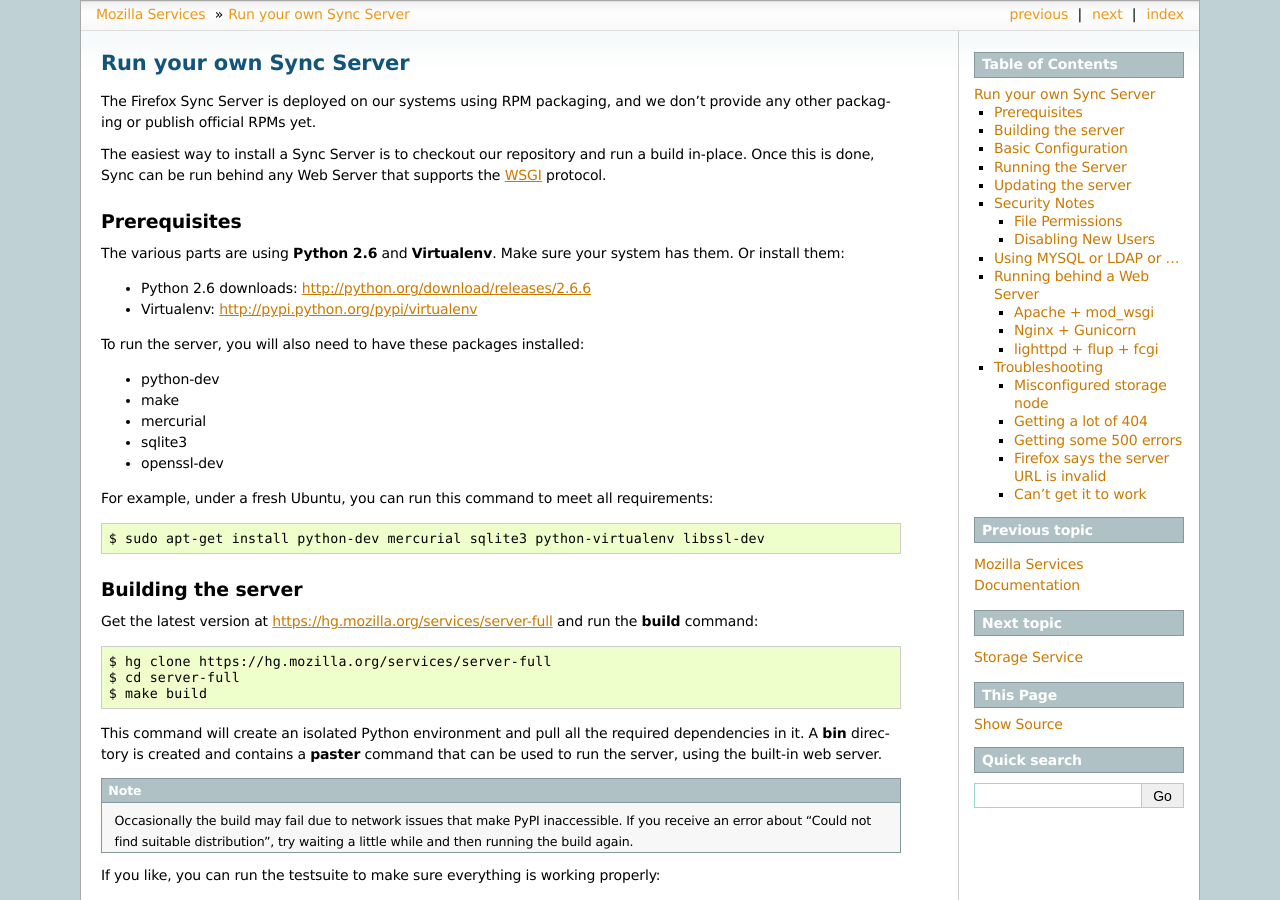
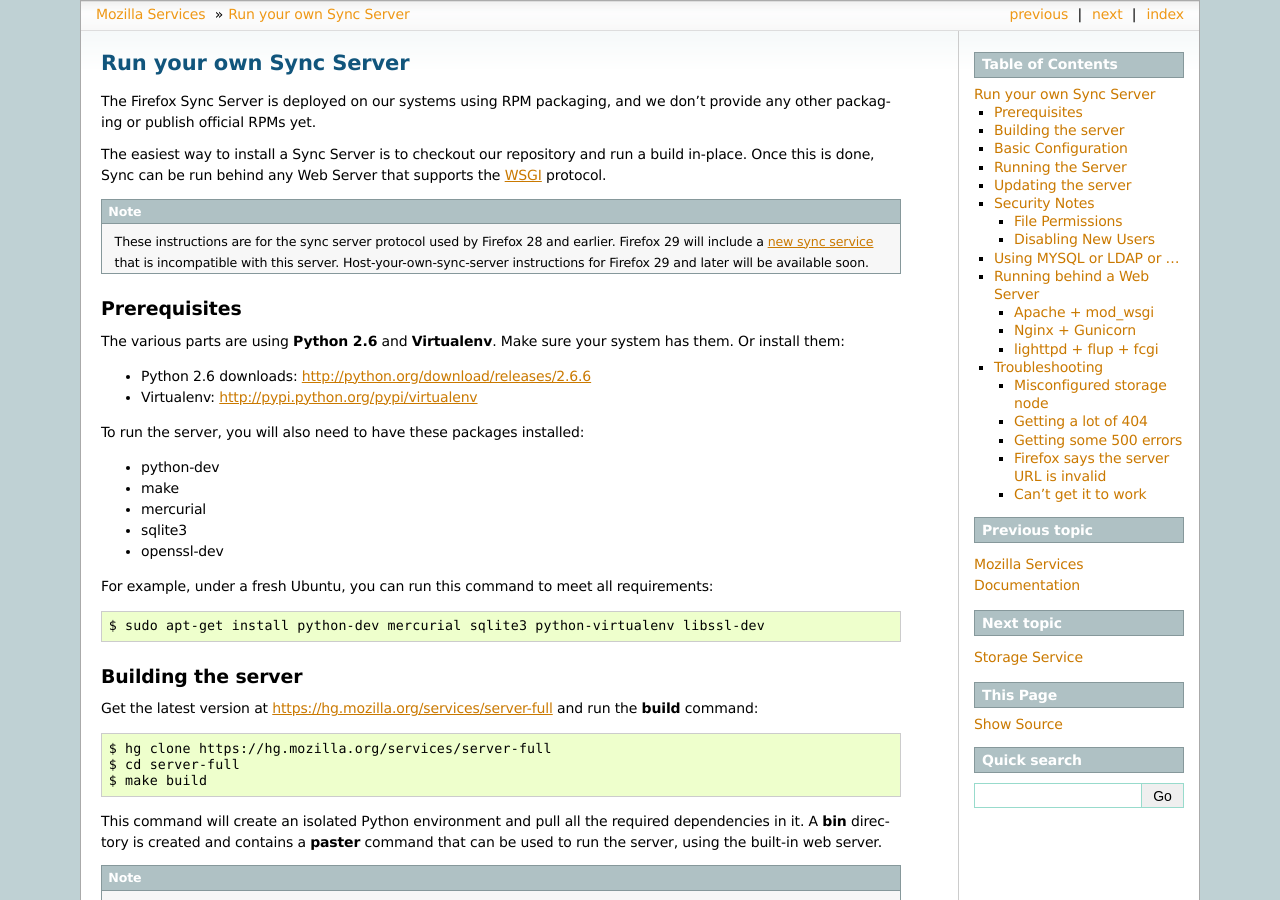
Before and after one commit to mozilla-services/docs, a Sphinx documentation site: the page built from source/howtos/run-sync.rst, in a window 1280 px wide and 900 px high. Built offline with Sphinx 7.4.7, drawn with Linux system fonts in a browser that asks for light colours; the version number could not be read and is left out.

Commit message:
Add note about incompatibility with new-sync system.

```diff
--- a/source/howtos/run-sync.rst
+++ b/source/howtos/run-sync.rst
@@ -8,6 +8,13 @@
 The easiest way to install a Sync Server is to checkout our repository
 and run a build in-place. Once this is done, Sync can be run behind
 any Web Server that supports the :term:`WSGI` protocol.
+
+.. note:: These instructions are for the sync server protocol used by Firefox
+   28 and earlier.  Firefox 29 will include a `new sync service
+   <https://wiki.mozilla.org/User_Services/Sync>`_ that is incompatible with
+   this server.  Host-your-own-sync-server instructions for Firefox 29 and
+   later will be available soon.
+
 
 
 Prerequisites
```
